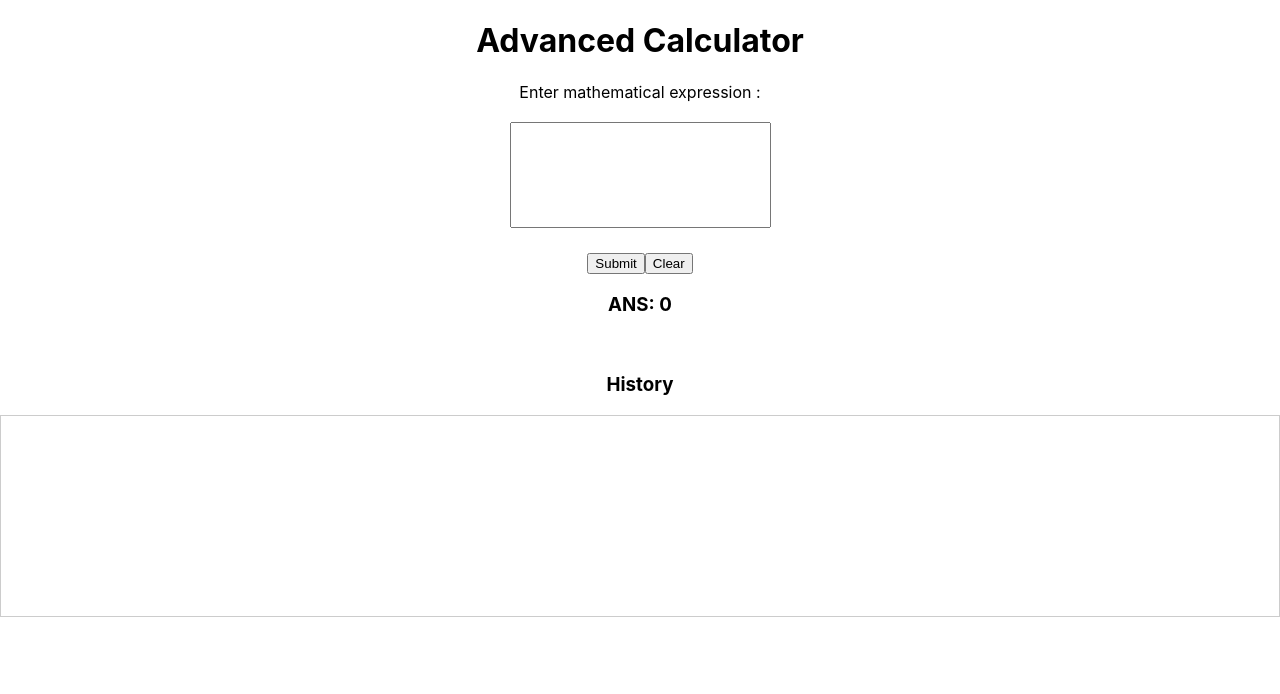
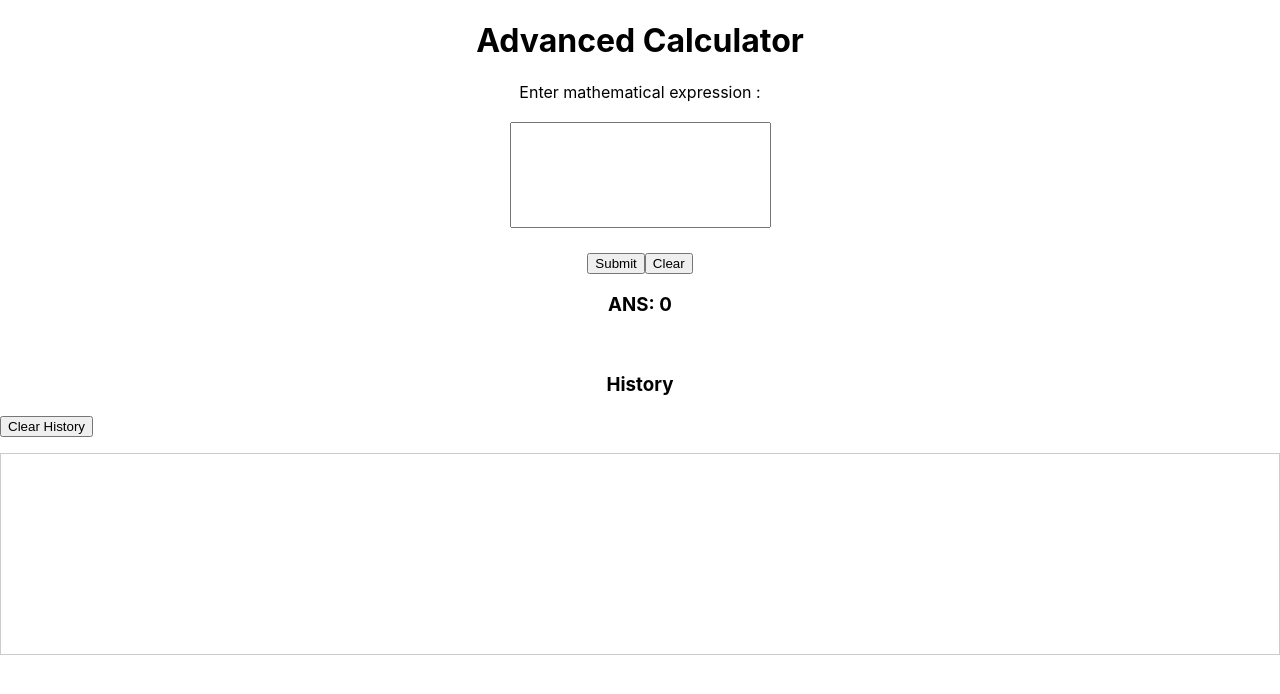
Before and after one commit to PoojaNangude/Basic-Calculator-React-Assignment, a React (Create React App) app: page / in a window 1280 px wide. Shown: the top 694 px of the page. Built offline with nearby package versions, Linux system fonts and the light colour scheme.

Commit message:
clear history/clear calculator

```diff
--- a/src/Calculator.js
+++ b/src/Calculator.js
@@ -161,6 +161,10 @@ const Calculator = () => {
         setAns(0);
     }
 
+    const clearHistory = () =>{
+        setPrev([]);
+    }
+
     useEffect(()=>{
         if(firstRender){
             setFirstRender(false);
@@ -172,7 +176,7 @@ const Calculator = () => {
         setPrev(()=>{
             return [...prev,record];
     });
-        }
+    }
 
     },[ansArray]);
 
@@ -208,6 +212,7 @@ const Calculator = () => {
                 </form>
                 <br></br>
                 <h3>History</h3>
+                <p align="left"><button type="button" onClick={clearHistory}>Clear History</button></p>
                 <div className="myBox">
                 {
                     prev.slice().reverse().map((record,index)=>{
```
Also changed, not shown: 1 other file (tests, documents, lock files or other folders).
